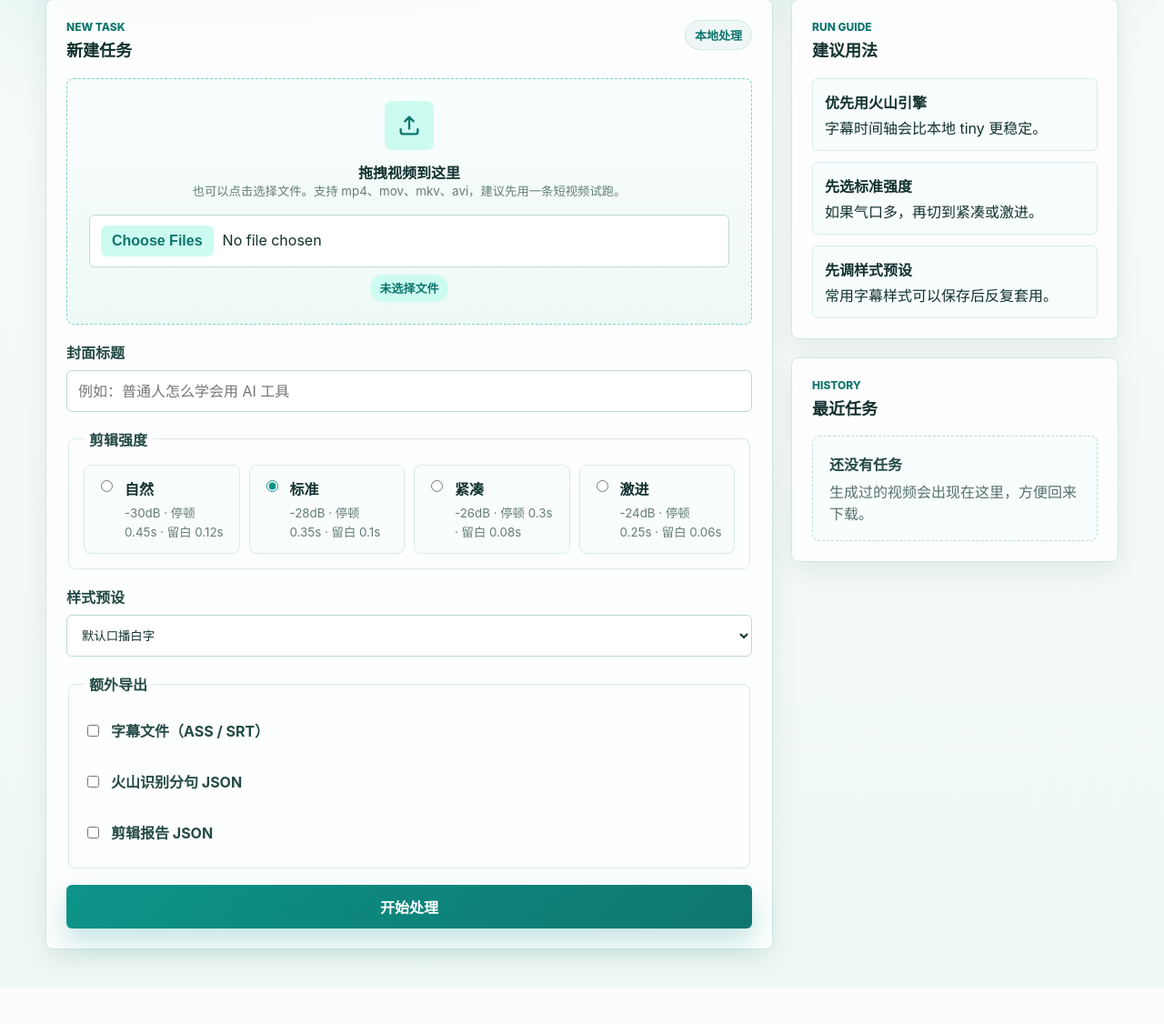
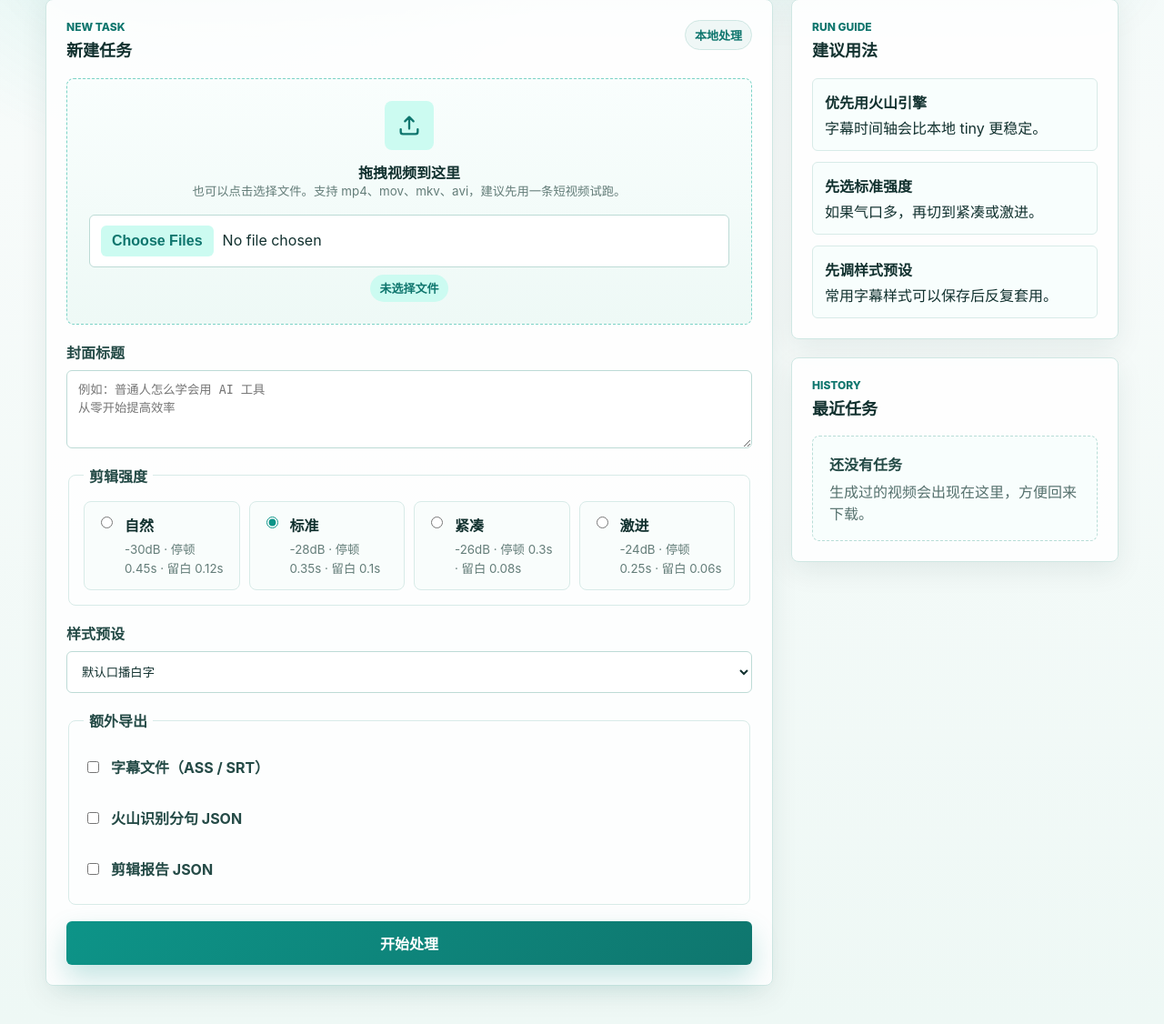
Before and after one commit to mrKt006/AI-cutting, a FastAPI app: page / in a window 1280 px wide. Shown: the part 408-1534 px from the top of the page at 91% size. Before the commit the page ends 1494 px from the top, so only its background shows below. Run offline with FastAPI, Linux system fonts and the light colour scheme.

Commit message:
Allow multiline cover titles

```diff
--- a/web/static/style.css
+++ b/web/static/style.css
@@ -436,7 +436,8 @@ input[type="text"],
 input[type="password"],
 input[type="number"],
 input[type="file"],
-select {
+select,
+textarea {
   width: 100%;
   min-height: 46px;
   padding: 11px 12px;
@@ -446,11 +447,18 @@ select {
   border-radius: var(--radius-sm);
 }
 
+textarea {
+  min-height: 86px;
+  line-height: 1.55;
+  resize: vertical;
+}
+
 input[type="text"]:focus,
 input[type="password"]:focus,
 input[type="number"]:focus,
 input[type="file"]:focus,
 select:focus,
+textarea:focus,
 button:focus-visible,
 a:focus-visible,
 summary:focus-visible {
--- a/web/templates/index.html
+++ b/web/templates/index.html
@@ -68,7 +68,7 @@
 
             <label class="field" id="single-title-field">
               <span>封面标题</span>
-              <input type="text" name="title" placeholder="例如：普通人怎么学会用 AI 工具" autocomplete="off">
+              <textarea name="title" rows="3" placeholder="例如：普通人怎么学会用 AI 工具&#10;从零开始提高效率" autocomplete="off"></textarea>
             </label>
 
             <fieldset class="per-video-titles" id="per-video-titles" hidden>
@@ -208,9 +208,9 @@
         meta.innerHTML = `<strong>视频 ${index + 1}</strong><small></small>`;
         meta.querySelector("small").textContent = file.name;
 
-        const input = document.createElement("input");
-        input.type = "text";
+        const input = document.createElement("textarea");
         input.name = "item_titles";
+        input.rows = 3;
         input.placeholder = `默认：${fileStem(file.name) || `视频 ${index + 1}`}`;
         input.autocomplete = "off";
 
```
Also changed, not shown: src/make_cover.py (+14 -10 lines).
